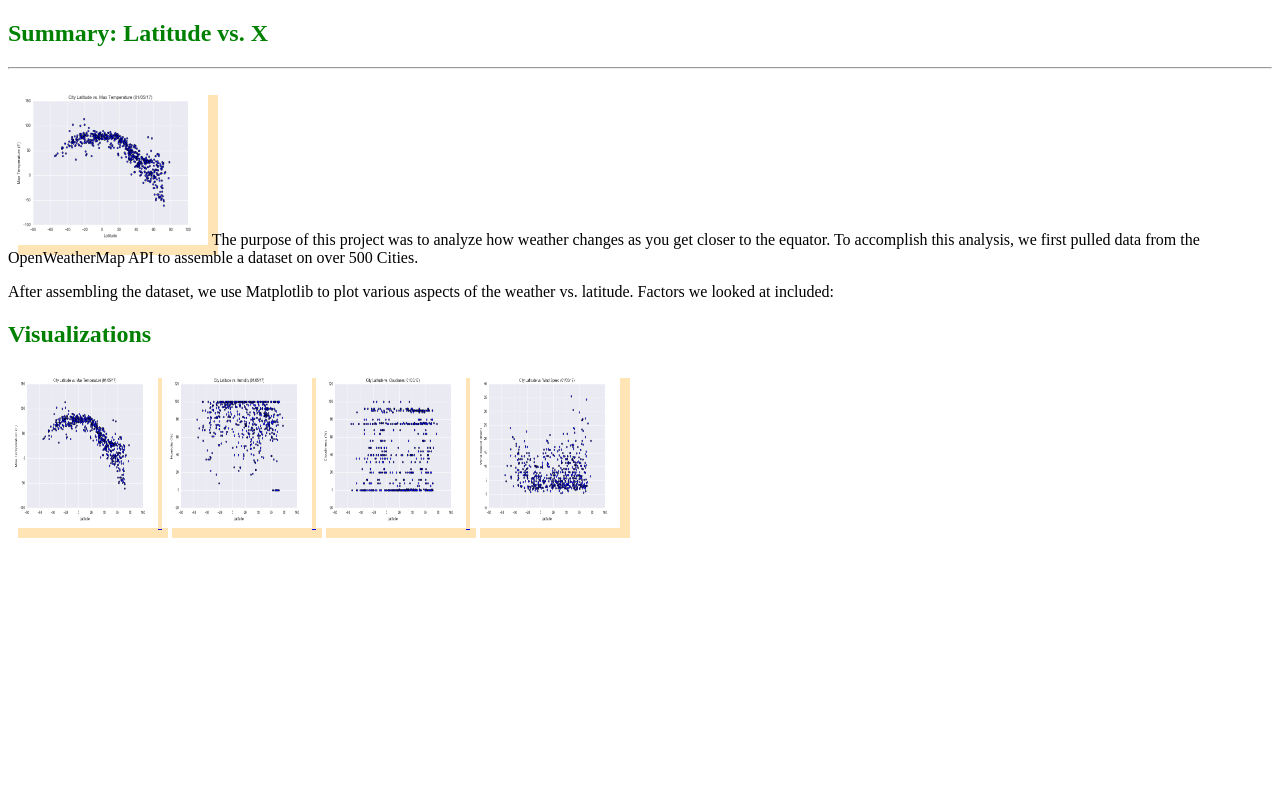
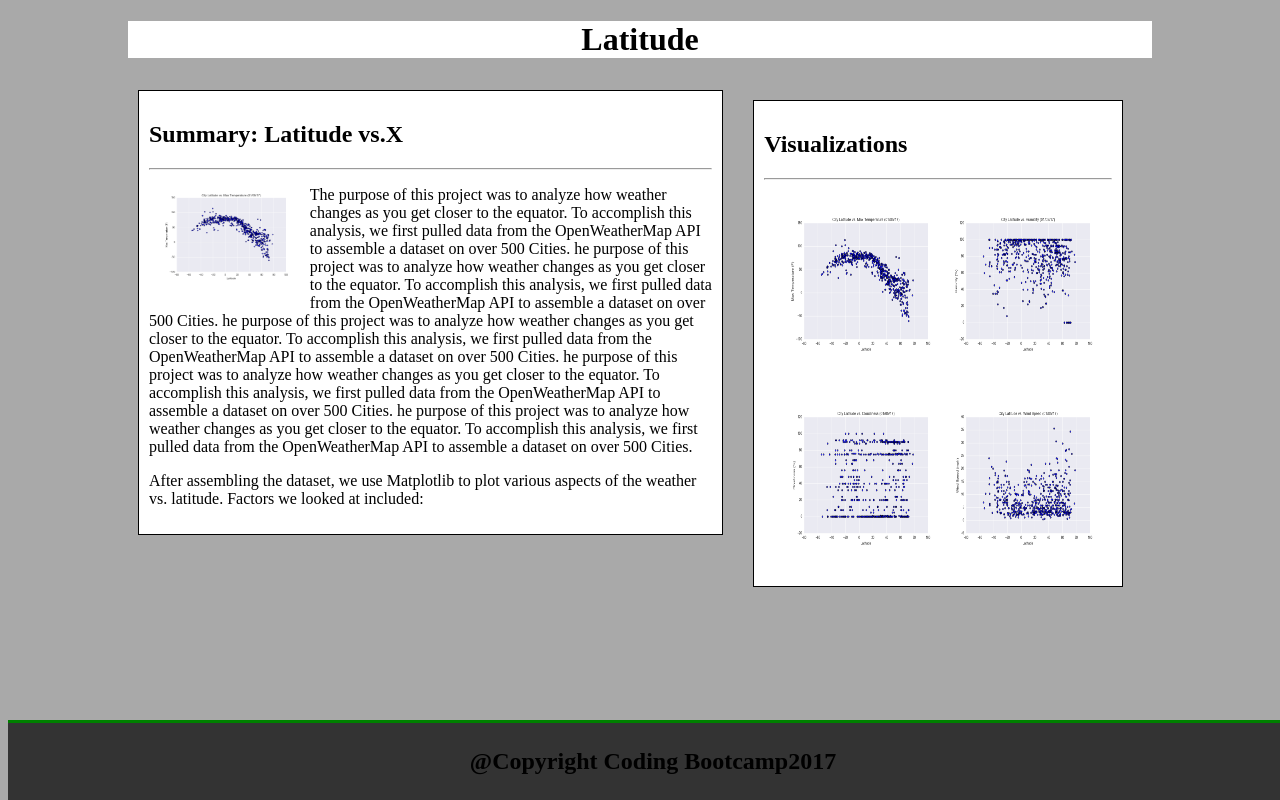
Before and after one commit to sjj1971/Web-Design-Challenge, a plain HTML site: page WebVisualizations/index.html in a window 1280 px wide. Drawn offline with Linux system fonts and the light colour scheme.

Commit message:
updated style

```diff
--- a/WebVisualizations/index.html
+++ b/WebVisualizations/index.html
@@ -5,41 +5,166 @@
         <title>
             This is Page for homework
         </title>
-        <link rel="stylesheet" type="text/css" href="style.css">
+        <style>
+            .box-set {
+               position: relatve;
+               width: 100%
+               height:400px;
+            }
+            .container{
+                width:1024px;
+                margin: auto;
+
+            }
+            .box {
+              float: left;
+              width: 35%;
+              height: 40%;
+              border: 1px;
+              margin: 20px;
+
+            }
+
+            .img_visualization{
+                width:150px;
+                float:left;
+                margin:10px;
+            }
+            .img_article{
+                width:25%;
+                float:left;
+                margin:10px
+            }
+
+            body{
+                background-color: darkgray;
+            }
+            header{
+                text-align: center;
+                margin-top:0px;
+                margin-bottom:0px;
+                background-color: white;
+            }
+            article{
+                background-color: white;
+                float:left;
+                width:55%;
+                height:100%;
+                margin:10px;
+                padding:10px;
+                border: 1px solid;
+            }
+            visual-body{
+                background-color: white;
+                float:left;
+                width:34%;
+                height:100%;
+                margin:20px;
+                padding:10px;
+                border: 1px solid;
+            }
+            footer{
+                position: absolute;
+                width: 100%;
+                bottom:0px;
+                border-top: 3px green solid;
+                padding:5px;
+                background-color: #333333;
+                clear: both;
+                text-align: center
+            }
+
+
+
+            @media only screen and (max-width: 1023px){
+                article{
+                    position: static;
+                    float: none;
+                    width: 95%;
+                    background-color: white;
+                    margin-left: 20px;
+                    margin-right: 20px;
+                    margin-bottom: 20px;
+                }
+                visual-body{
+                    width: 95%;
+                    background-color: white;
+                    margin-left: 20px;
+                    margin-right: 20px;
+                    margin-bottom: 20px;
+                }
+                footer{
+                    position: relative;
+                    width:95%;
+                }
+                .box{
+                    float: left;
+                    width: 20%;
+                    margin: 20px;
+                }
+                .container{
+                    width: 100%;
+                }
+            }
+        </style>
+<!--
+        <link rel="stylesheet" href="https://maxcdn.bootstrapcdn.com/bootstrap/3.3.7/css/bootstrap.min.css" integrity="sha384-BVYiiSIFeK1dGmJRAkycuHAHRg32OmUcww7on3RYdg4Va+PmSTsz/K68vbdEjh4u" crossorigin="anonymous">
+        <link rel="stylesheet" href="style.css">
+-->
        </head>
     <body>
-        <section>
-            <h1>
-                Summary: Latitude vs. X
-            </h1>
+    <div class="container">
+    <header><h1> Latitude</h1></header>
+    <article>
+      <h1>Summary: Latitude vs.X</h1>
       <hr>
+      <img class="img_article"  src="./Resources/assets/images/Fig1.png">
            <p>
-                <img src="./Resources/assets/images/Fig1.png" width="200" height="160">
               The purpose of this project was to analyze how weather changes as you get closer to the equator.
+              To accomplish this analysis, we first pulled data from the OpenWeatherMap API to assemble a dataset on over 500 Cities.
+              he purpose of this project was to analyze how weather changes as you get closer to the equator.
+              To accomplish this analysis, we first pulled data from the OpenWeatherMap API to assemble a dataset on over 500 Cities.      he purpose of this project was to analyze how weather changes as you get closer to the equator.
+              To accomplish this analysis, we first pulled data from the OpenWeatherMap API to assemble a dataset on over 500 Cities.      he purpose of this project was to analyze how weather changes as you get closer to the equator.
+              To accomplish this analysis, we first pulled data from the OpenWeatherMap API to assemble a dataset on over 500 Cities.      he purpose of this project was to analyze how weather changes as you get closer to the equator.
               To accomplish this analysis, we first pulled data from the OpenWeatherMap API to assemble a dataset on over 500 Cities.
            </p>
            <p>
               After assembling the dataset, we use Matplotlib to plot various aspects of the weather vs. latitude.
               Factors we looked at included:
            </p>
-
-        </section>
-        <section>
+        </article>
+        <visual-body>
             <h2>
                 Visualizations
             </h2>
+            <hr>
+            <div class=box-set>
+                <div class="box box1">
                     <a href="./visualizations/temp1.html">
-                <img src="./Resources/assets/images/Fig1.png" width="150" height="160">
+                <img src="./Resources/assets/images/Fig1.png" width="160" height="150">
             </a>
+                </div>
+                <div class="box box2">
                   <a href="./visualizations/temp2.html">
-                <img src="./Resources/assets/images/Fig2.png" width="150" height="160">
+                <img src="./Resources/assets/images/Fig2.png" width="160" height="150">
             </a>
+                </div>
+                <div class="box box3">
                   <a href="./visualizations/temp3.html">
-                <img src="./Resources/assets/images/Fig3.png" width="150" height="160">
+                <img src="./Resources/assets/images/Fig3.png" width="160" height="150">
             </a>
+                </div>
+                <div class="box box4">
                   <a href="./visualizations/temp4.html">
-                <img src="./Resources/assets/images/Fig4.png" width="150" height="160">
+                <img src="./Resources/assets/images/Fig4.png" width="160" height="150">
             </a>
-        </section>
+                </div>
+            </div>
+        </visual-body>
+     </div>
+     <footer>
+            <h2>@Copyright Coding Bootcamp2017</h2>
+        </footer>
+
     </body>
 </html>
--- a/WebVisualizations/style.css
+++ b/WebVisualizations/style.css
@@ -1,27 +1,93 @@
-head {
-    text-align: center;
+
+.link_color{
+    color: #d21034;
 }
+
+.box-set {
+  position: relative;
+}
+
+.box {
+  /* Absolute Position */
+  position: absolute;
+  width: 40%;
+  margin: 20px;
+}
+
+
+.box1{
+    top:2%;
+    left:2%;
+}
+
+.box2{
+    top:2%;
+    right:2%;
+}
+
+.box3{
+    bottom:2%;
+    left:2%;
+}
+
+.box4{
+    bottom:2%;
+    right:2%;
+}
+
+#main_body{
+    margin-top: 50px;
+    margin-left: 50px;
+    margin-right: 50px;
+    padding: 20px;
+    float: left;
+    width:55%;
+    background-color: white;
+    border: 1px;
+    padding: 10px
+
+}
+
+#visual-body{
+    margin-top: 50px;
+    margin-left: 50px;
+    margin-right: 50px;
+    padding: 20px;
+    float: left;
+    width: 30%;
+    background-color: white;
+    border: 1px;
+}
+#foot_body{
+    float:left;
+    position: absolute;
+    bottom:0;
+    text-align: center
+}
+
+#main_imag{
+    float:left;
+    width: 160 px;
+    margin: 20px;
+}
+
+
+
 h1 {
-    text-align: left;
     color: green;
+    font-weight: bolder;
     background-color: white;
 }
 
 h2{
     color: green;
     background-color: white;
+    font-weight: bolder;
 }
 
 h3{
     color: green;
     background-color: white;
-}
-
-img{
-    align-self: center;
-    margin-left: auto;
-    margin-right: auto;
-    box-shadow: 10px 10px moccasin;
 }
 
 section{
@@ -41,3 +107,43 @@ paragraph {
 ul {
     background-color: limegreen;
 }
+
+
+body{
+    background-color: #efeee7;
+    font-family: "Georgia", Times New Roman, Times, serif;.
+    color: #333333;
+}
+
+// Code for "regular" computer screens
+
+/*------------------------------------*\
+    $SMALL COMPUTER SCREENS
+\*------------------------------------*/
+ @media all and (max-width: 1034px) {
+
+}
+
+/*------------------------------------*\
+    $IPAD AND TABLET
+\*------------------------------------*/
+
+@media only screen and (max-width: 767px) {
+
+}
+
+/*------------------------------------*\
+    $IPHONE 4S LANDSCAPE
+\*------------------------------------*/
+
+@media only screen and (max-width : 480px) {
+
+}
+
+/*------------------------------------*\
+    $IHPONE 4S
+\*------------------------------------*/
+
+@media only screen and (max-width : 320px) {
+
+}
```
Lines whose indentation alone changed are shown as unchanged.
